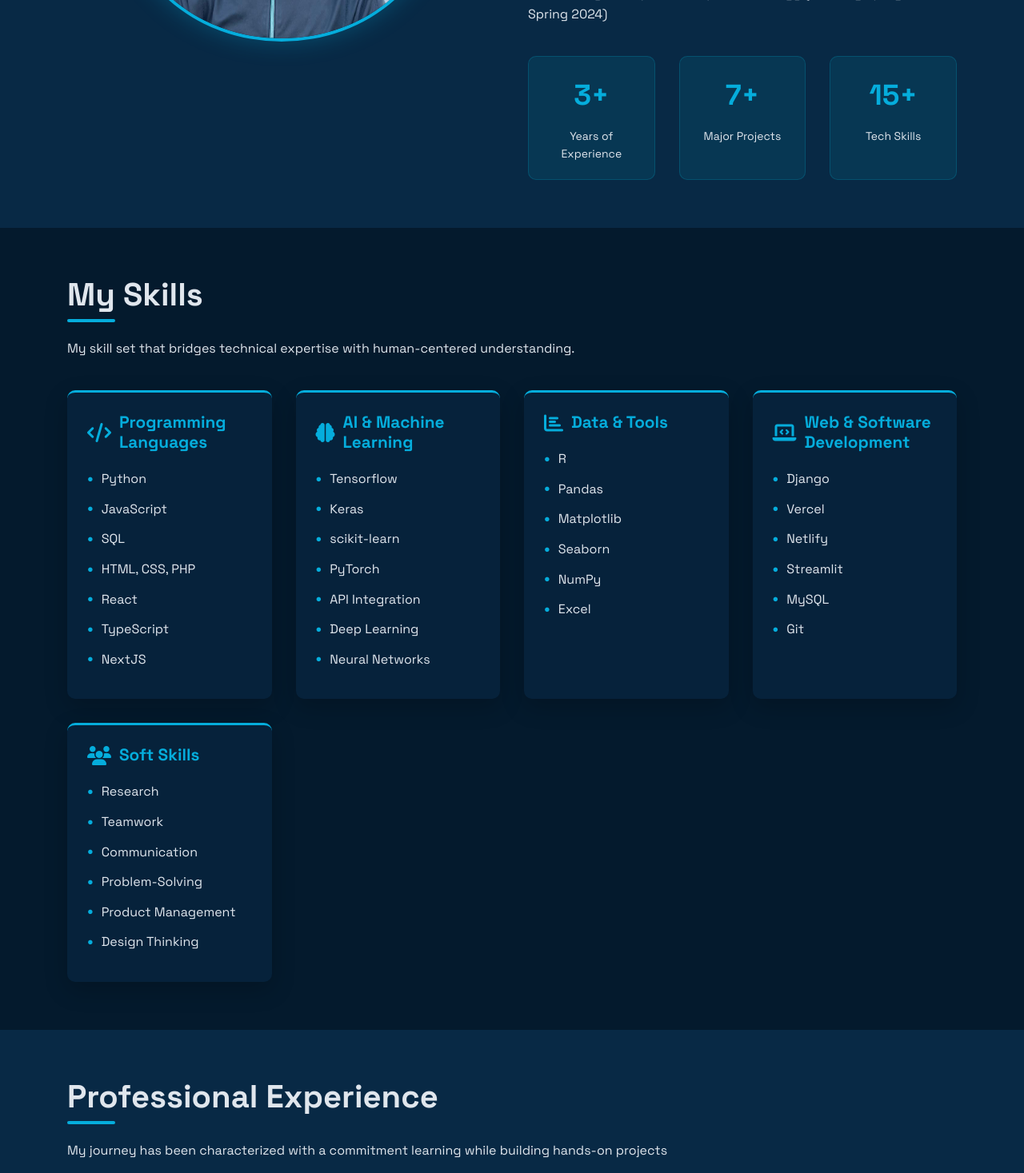
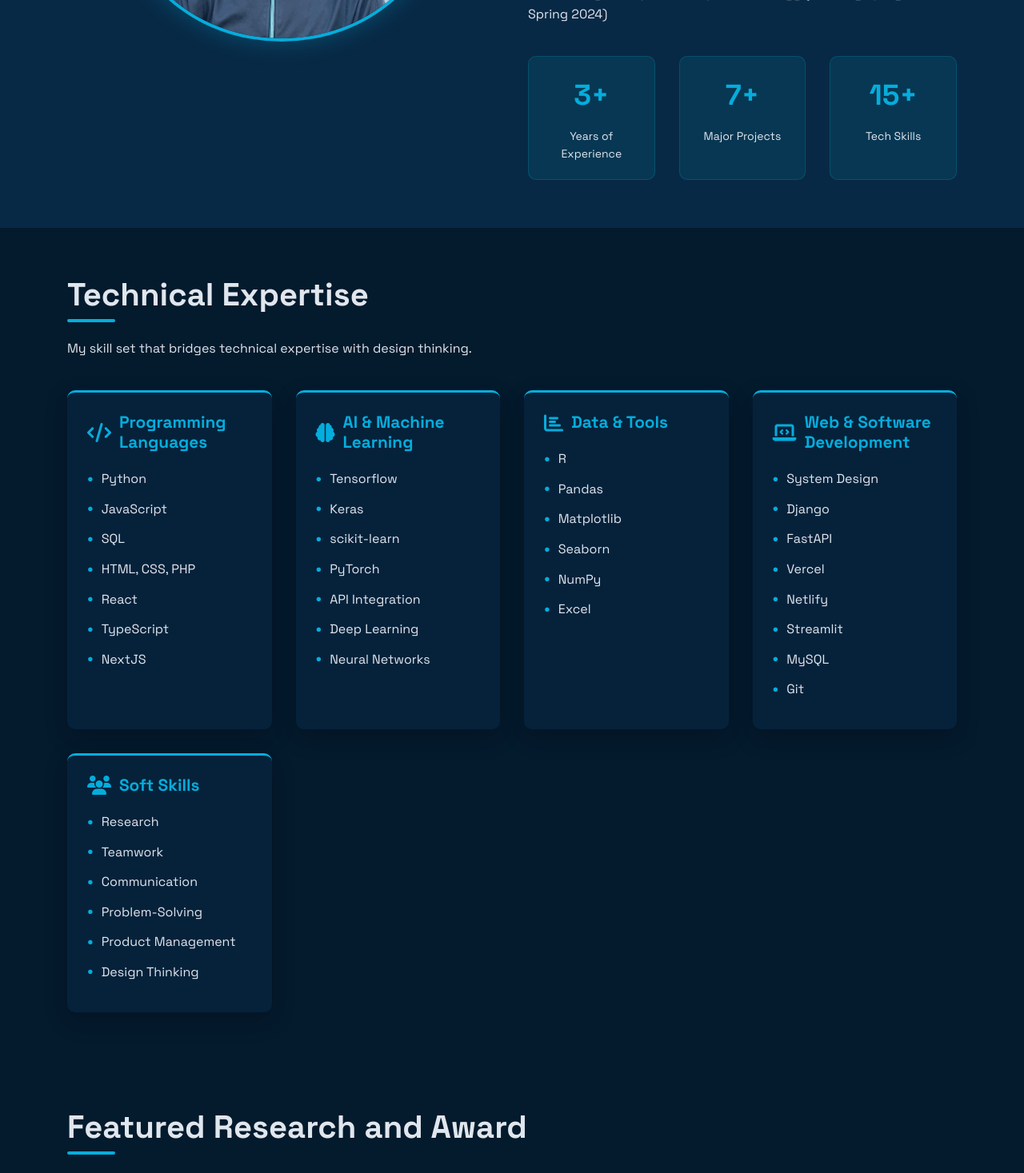
Before and after one commit to favouralgo/fm, a React (Vite) app: page / in a window 1280 px wide. Shown: the part 1330-2797 px from the top of the page at 80% size. Built offline with nearby package versions, Linux system fonts and the light colour scheme.

Commit message:
feat: add research and award section

```diff
--- a/src/portfolio.jsx
+++ b/src/portfolio.jsx
@@ -143,7 +143,7 @@ useEffect(() => {
     };
   }, []);
 
-  //this useEffect for back to top button visibility
+  //Back to top button visibility
 useEffect(() => {
   const handleScroll = () => {
     const backToTop = document.querySelector('.back-to-top');
@@ -158,7 +158,7 @@ useEffect(() => {
   return () => window.removeEventListener('scroll', handleScroll);
 }, []);
 
-  //this useEffect for active section highlighting
+  //Active section highlighting
 useEffect(() => {
   const handleScroll = () => {
     const sections = ['home', 'about', 'skills','research', 'experience', 'projects', 'contact'];
@@ -193,8 +193,6 @@ useEffect(() => {
       <link href="https://fonts.googleapis.com/css2?family=Raleway:wght@300;400;500;600;700;800&family=Space+Grotesk:wght@300;400;500;600;700&display=swap" rel="stylesheet" />
 
       <div className="portfolio-container">
-
-
         {/* Stars Background */}
         <div className="stars" id="stars">
         {stars.map((star) => (
@@ -218,7 +216,9 @@ useEffect(() => {
           <div className="container">
             <nav>
             {/* Attach clickable url Link to name */}
-              <div className="logo"><a href="#home">Favour <span> Madubuko</span></a></div>
+              <div className="logo">
+                <a href="#home">Favour <span> Madubuko</span></a>
+              </div>
               <ul className={`nav-links ${isMenuOpen ? 'active' : ''}`} id="navLinks">
                 <li><a href="#home" className={activeSection === 'home' ? 'active' : ''}>Home</a></li>
                 <li><a href="#about" className={activeSection === 'about' ? 'active' : ''}>About</a></li>
@@ -228,6 +228,11 @@ useEffect(() => {
                 <li><a href="#projects" className={activeSection === 'projects' ? 'active' : ''}>Projects</a></li>
                 <li><a href="#contact" className={activeSection === 'contact' ? 'active' : ''}>Contact</a></li>
               </ul>
+
+              {/* <div className="theme-toggle" onClick={toggleTheme}>
+                <i className={`fas ${theme === 'dark' ? 'fa-sun' : 'fa-moon'}`}></i>
+              </div> */}
+
               <div className="menu-toggle" onClick={() => setIsMenuOpen(!isMenuOpen)}>
                 <i className={`fas ${isMenuOpen ? 'fa-times' : 'fa-bars'}`}></i>
               </div>
@@ -247,7 +252,6 @@ useEffect(() => {
               </div>
             </div>
             <div className="cosmic-circle"></div>
-            <div className="orbit"></div>
           </div>
         </section>
 
@@ -302,8 +306,8 @@ useEffect(() => {
         {/* Skills Section */}
         <section className="skills" id="skills">
           <div className="container">
-            <h2 className="section-title">My Skills</h2>
-            <p>My skill set that bridges technical expertise with human-centered understanding.</p>
+            <h2 className="section-title">Technical Expertise</h2>
+            <p>My skill set that bridges technical expertise with design thinking.</p>
 
             <div className="skills-container">
               <div className="skill-category">
@@ -347,7 +351,9 @@ useEffect(() => {
                 <div class="skill-category">
                     <h3><i class="fas fa-laptop-code"></i> Web & Software Development</h3>
                     <ul class="skill-list">
+                        <li>System Design</li>
                         <li>Django</li>
+                        <li>FastAPI</li>
                         <li>Vercel</li>
                         <li>Netlify</li>
                         <li>Streamlit</li>
@@ -371,7 +377,36 @@ useEffect(() => {
           </div>
         </section>
 
+        {/* Research Section */}
+        <section className="projects" id="projects">
+          <div className="container">
+            <h2 className="section-title">Featured Research and Award</h2>
+            <p>Research is all about showing the world what could be</p>
+            <div className="projects-grid">
+                  <div className="project-card">
+                        <div class="project-img">
+                          <img src= {customerChurnImage} alt="Customer Churn Prediction" />
+                        </div>
+                      <div className="project-content">
+                          <div class="project-links">
+                            <span className="tech-tag">Research</span>
+                            <a href="https://canisa-health-wesbite.vercel.app/" target="_blank"><i class="fas fa-external-link-alt"></i> Read Here</a>
+                          </div>
+                        <br />
+                        <p className="project-desc">A health platform aimed at helping patients manage their hypertension through accurate health data entry and analysis of symptoms</p>
+                          <div className="project-tech">
+                            <span className="tech-tag">HTML</span>
+                          </div>
+                      </div>
+                  </div>
+
+            </div>
+          </div>
+        </section>
+
+
         {/* Experience Section */}
+        {/* https://clustrmaps.com/add */}
         <section className="experience" id="experience">
           <div className="container">
             <h2 className="section-title">Professional Experience</h2>
```
